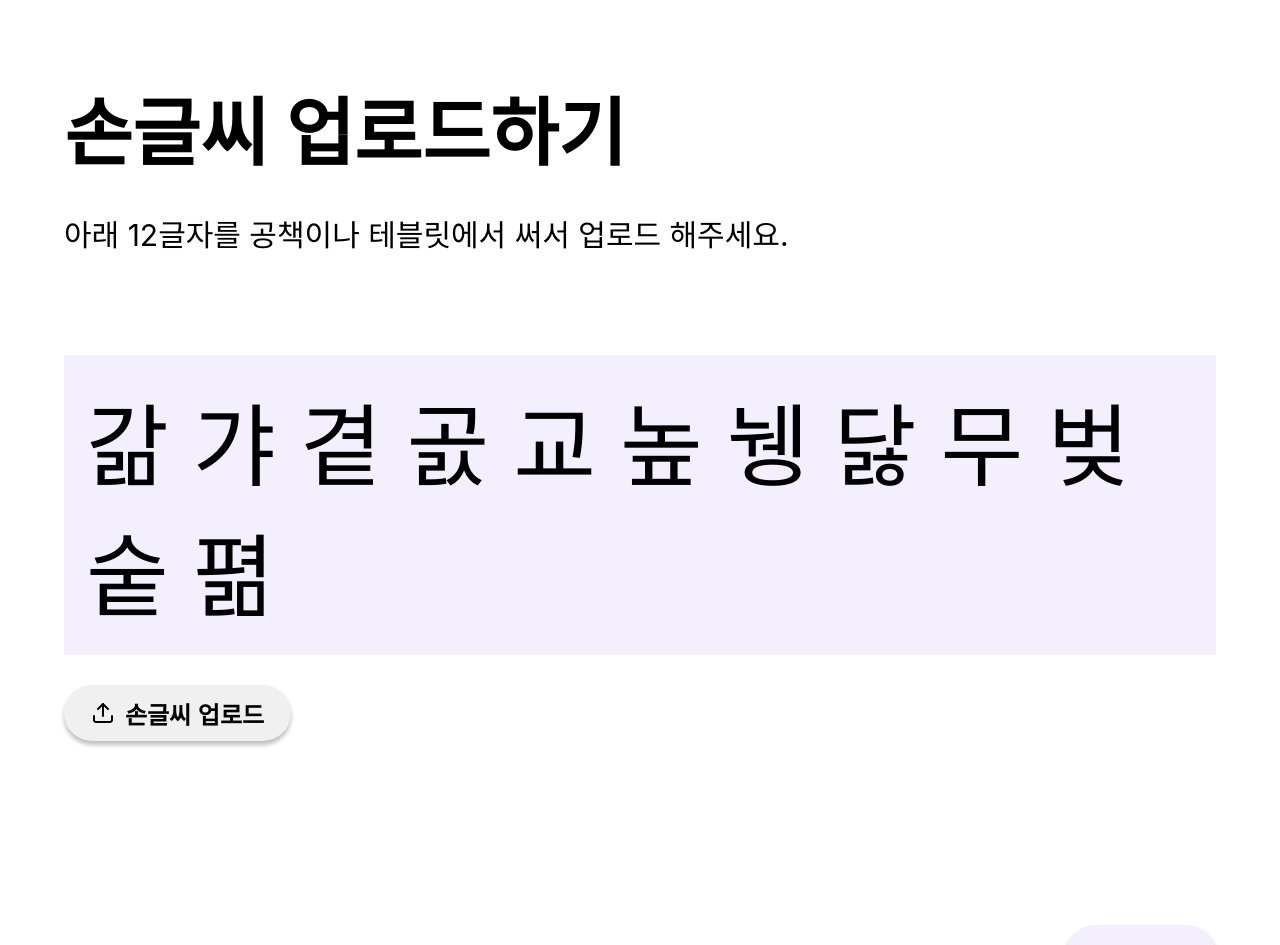
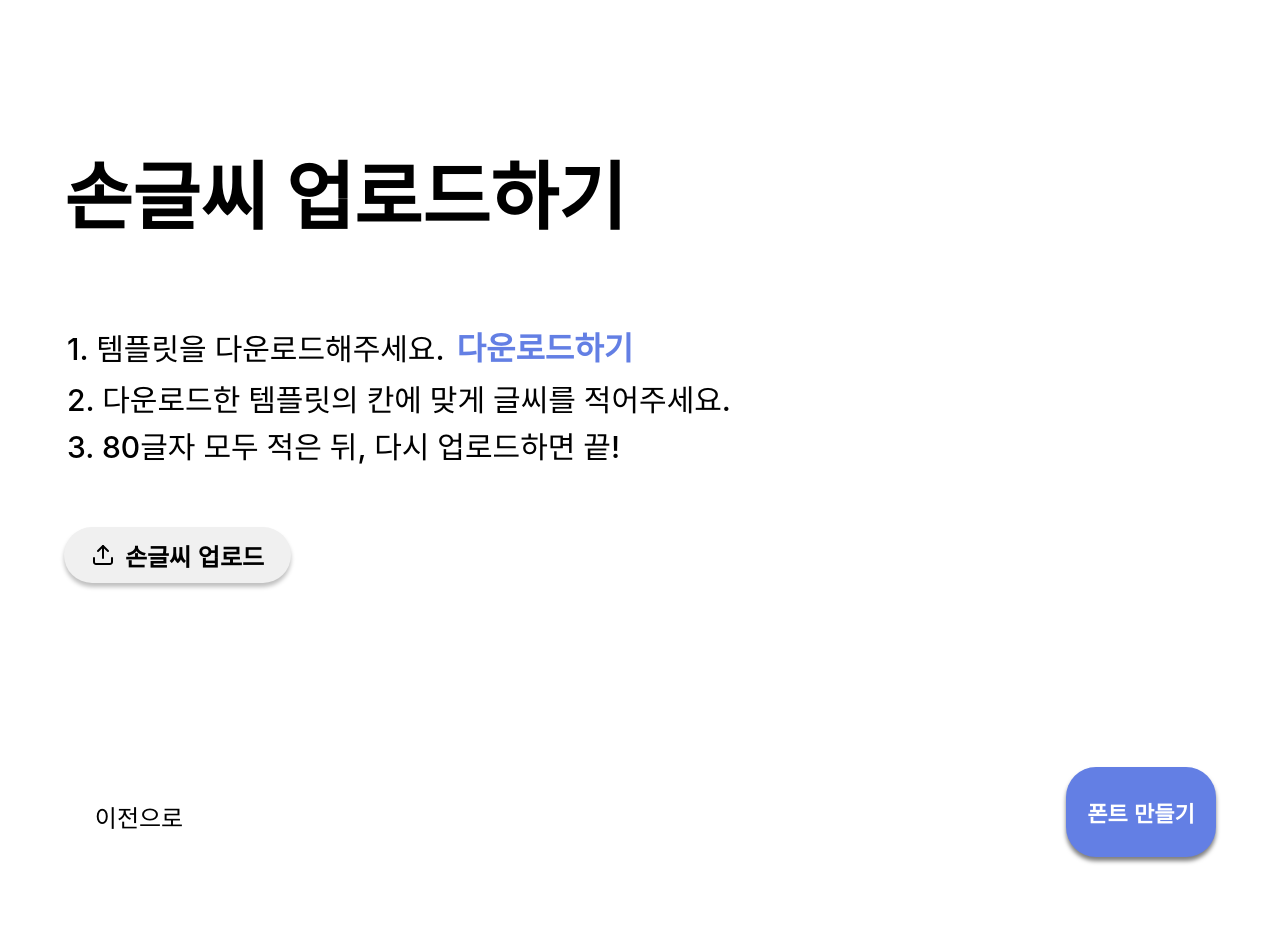
Before and after one commit to yyongjae/Own-My-Geul, a React (Create React App) app in the folder omg-react-app/: page /main in a window 1280 px wide. Shown: the top 945 px of the page. After the commit the page ends 866 px from the top, so only its background shows below. Built offline with nearby package versions, Linux system fonts and the light colour scheme.

Commit message:
fix: 템플릿을 다운로드하는 식으로 방법 변경

```diff
--- a/omg-react-app/src/components/FontGenerateButton.jsx
+++ b/omg-react-app/src/components/FontGenerateButton.jsx
@@ -3,7 +3,7 @@ import styles from '../styles/Button.module.css'
 
 function FontGenerateButton({uploadedFile, content, onFileUpload}) {
     return (
-        <button disabled={!uploadedFile} className={styles["create"]} onClick={onFileUpload}>
+        <button className={styles["create"]} onClick={onFileUpload}>
             <span className={styles["create-span"]}>{content}</span>
         </button>
     )
--- /dev/null
+++ b/omg-react-app/src/components/buttons/DownloadButton.jsx
@@ -0,0 +1,12 @@
+import React from 'react';
+import styles from '../../styles/Button.module.css'
+
+function DownloadButton({content, handleDownload}) {
+    return (
+        <div style={{display:"inline-block"}}>
+            <button onClick={handleDownload} className={styles.download}>{content}</button>
+        </div>
+    );
+}
+
+export default DownloadButton;
--- a/omg-react-app/src/pages/Main.jsx
+++ b/omg-react-app/src/pages/Main.jsx
@@ -1,12 +1,13 @@
 import React, {useState} from 'react';
-import FontTemplate from '../components/FontTemplate';
 import Button from '../components/Button';
 import uploadIcon from '../assets/upload.svg';
 import { Link, useNavigate } from 'react-router-dom';
 import UploadButton from '../components/UploadButton';
 import FontGenerateButton from '../components/FontGenerateButton';
 import styles from '../styles/Main.module.css'
-import axios from 'axios';
+import api from '../axiosInstance';
+import DownloadButton from '../components/buttons/DownloadButton';
+import template from '../assets/omgTemplate.pdf'
 
 const Main = () => {
     const [uploadedFile, setUploadedFile] = useState(null);
@@ -15,39 +16,51 @@ const Main = () => {
         // 파일 업로드 처리 로직
         setUploadedFile(file);
     };
-    const arr = ["갊", "갸", "곁", "곬", "교", "높", "뉑", "닳", "무", "벚", "숱", "펾"];
 
     const navigate = useNavigate();
 
     const sendImageToServer = async () => {
-        const backendServerUrl = process.env.React_APP_BACKEND_SERVER_URL;
+        if (uploadedFile === null) {
+            alert("먼저 파일을 업로드해주세요!")
+        }
+        else{
             const formData = new FormData();
             formData.append('handwriting', uploadedFile);
-        axios.post(backendServerUrl + '/api/v1/font/new', formData, {
+            api.post('/api/v1/font/new', formData, {
                 headers: {
-                'Content-Type': 'multipart/form-data'
+                    'Content-Type': 'multipart/form-data',
                 }
             })
             .then(response => {
                 if (response.data.status === true){
+                    alert(response.data.message)
                     navigate('/result');
                 }
-            alert("오류가 발생했습니다.")
+                else {
+                    alert(response.data.message)
+                }
             })
             .catch(error => {
                 alert("오류가 발생했습니다.")
             })
+        }
+    };
+
+    const downloadTemplate = () => {
+        const link = document.createElement('a');
+        link.href = template;
+        link.download = 'OMG_템플릿.pdf';
+        link.click();
       };
 
     return (
         <div className={styles["main"]}>
-            <div className={styles["title"]}>
-                <span>손글씨 업로드하기</span>
-                <p>아래 12글자를 공책이나 테블릿에서 써서 업로드 해주세요.</p>
-            </div>
-
-            <div className={styles["template"]}>
-                <FontTemplate list={arr} />
+            <div className={styles["description"]}>
+                <p className={styles["title"]}>손글씨 업로드하기</p>
+                <div style={{display:"inline-block"}}>1. 템플릿을 다운로드해주세요. </div>
+                <DownloadButton handleDownload={downloadTemplate} content="다운로드하기"></DownloadButton>
+                <div>2. 다운로드한 템플릿의 칸에 맞게 글씨를 적어주세요.</div>
+                <div>3. 80글자 모두 적은 뒤, 다시 업로드하면 끝!</div>
             </div>
 
             <div>
--- a/omg-react-app/src/styles/Button.module.css
+++ b/omg-react-app/src/styles/Button.module.css
@@ -5,12 +5,12 @@
     border-radius: 30px;
     box-shadow: 0px 4px 4px rgba(0,0,0,0.25);
     border: none;
-    background-color: #F4EFFF;
+    background-color: #637fe4;
 }
 
 .big:active {
     box-shadow: 0px 4px 4px rgba(0,0,0,0.8);
-    background-color: #A7A1B4;
+    background-color: #aab9ee;
 }
 
 .big-div {
@@ -21,7 +21,7 @@
 .big-span {
     font-size: 24px;
     font-weight: 600;
-    opacity: 65%;
+    color: white;
 }
 
 .start {
@@ -30,12 +30,12 @@
     border-radius: 30px;
     box-shadow: 0px 4px 4px rgba(0,0,0,0.25);
     border: none;
-    background-color: #F4EFFF;
+    background-color: #637fe4;
 }
 
 .start:active {
     box-shadow: 0px 4px 4px rgba(0,0,0,0.8);
-    background-color: #A7A1B4;
+    background-color: #aab9ee;
 }
 
 .start-div {
@@ -49,7 +49,7 @@
 .start-span {
     font-size: 24px;
     font-weight: 600;
-    opacity: 65%;
+    color: white;
 }
 
 /* 로그인 버튼 */
@@ -160,14 +160,27 @@
     height: 90px;
     border-radius: 30px;
     border: none;
-    background-color: #F4EFFF;
+    background-color: #637fe4;
 }
 
 .create-span {
-    font-size: 24px;
-    font-weight: 600;
+    font-size: 22px;
+    font-weight: 700;
+    color: white;
 }
 
 .create:active {
-    background-color: #989898;
+    background-color: #aab9ee;
 }
+
+.download {
+    background-color: white;
+    border: none;
+    font-size: 32px;
+    color: #637fe4;
+    font-weight: 800
+}
+
+.download:active {
+    color: #aab9ee;
+}
--- a/omg-react-app/src/styles/Main.module.css
+++ b/omg-react-app/src/styles/Main.module.css
@@ -2,18 +2,19 @@
     padding: 5% 5% 0 5%;
 }
 
-.title {
-    margin: 10px 0 100px 0;
+.description {
+    margin: 10px 0 60px 0;
 }
 
-.title span {
+.title {
     font-size: 74px;
     font-weight: 700;
 }
 
-.title p {
+.description div {
     font-size: 30px;
-    font-weight: 400;
+    font-weight: 500;
+    margin: 3px;
 }
 
 .template {
```
Also changed, not shown: 1 other file (tests, documents, lock files or other folders). Lines whose indentation alone changed are shown as unchanged.
